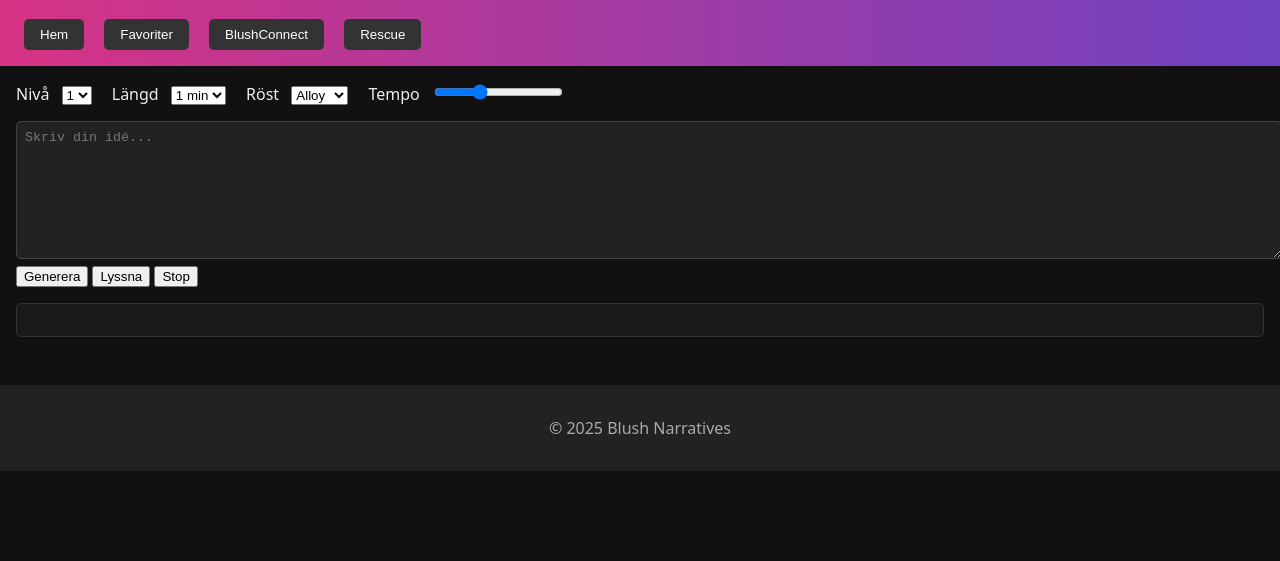
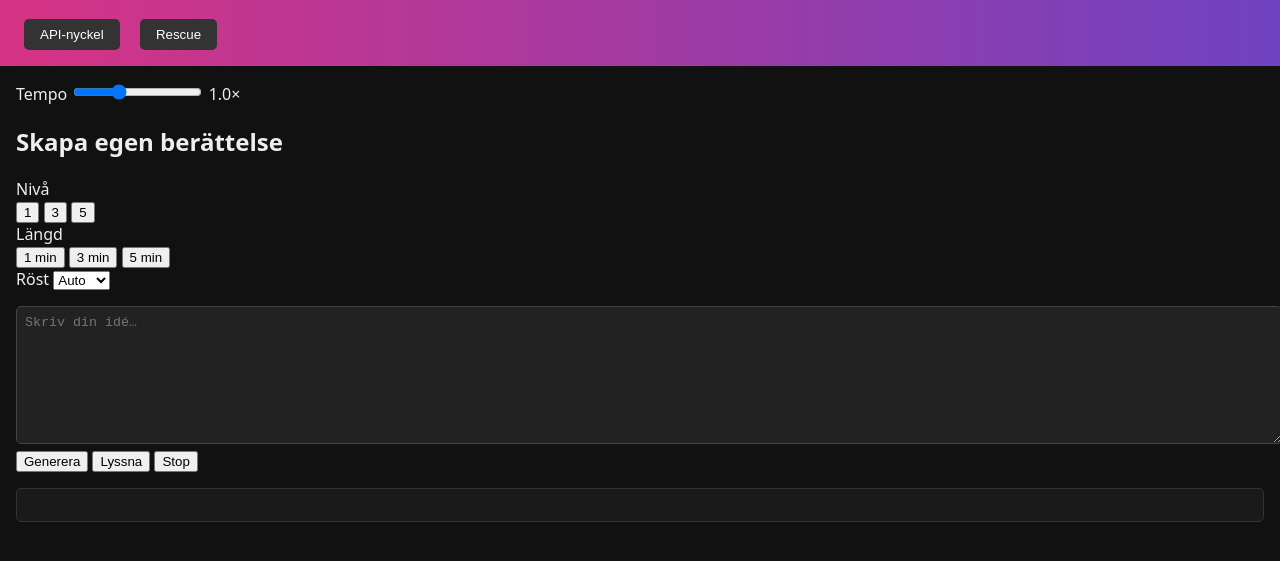
Before and after one commit to Bjortab/bn-demo, a plain HTML site: page index.html in a window 1280 px wide. Shown: the part 83-644 px from the top of the page. Drawn offline with Linux system fonts and the light colour scheme.

Commit message:
Update index.html

```diff
--- a/index.html
+++ b/index.html
@@ -1,69 +1,100 @@
-<!doctype html>
+<!DOCTYPE html>
 <html lang="sv">
 <head>
   <meta charset="utf-8" />
   <meta name="viewport" content="width=device-width, initial-scale=1" />
   <title>Blush Narratives</title>
-
-  <!-- Länk till stilmall -->
-  <link rel="stylesheet" href="styles.css" />
+  <link rel="preload" href="styles.css" as="style">
+  <link rel="stylesheet" href="styles.css">
 </head>
 <body>
-  <header>
+  <header class="topbar">
     <h1>Blush Narratives</h1>
-    <nav>
-      <button id="homeBtn">Hem</button>
-      <button id="favoritesBtn">Favoriter</button>
-      <button id="connectBtn">BlushConnect</button>
-      <button id="rescueBtn">Rescue</button>
+    <nav class="top-actions">
+      <button id="btnApiKey" class="ghost">API-nyckel</button>
+      <button id="btnRescue" class="ghost">Rescue</button>
     </nav>
   </header>
 
-  <main>
-    <section id="controls">
-      <label for="level">Nivå</label>
-      <select id="level">
-        <option value="1">1</option>
-        <option value="2">2</option>
-        <option value="3">3</option>
-        <option value="4">4</option>
-        <option value="5">5</option>
-      </select>
+  <main class="container">
+    <!-- Röstdemo / tempo -->
+    <section class="player-card">
+      <div class="row">
+        <label for="tempo">Tempo</label>
+        <input id="tempo" type="range" min="0.8" max="1.4" step="0.05" value="1.0" />
+        <span id="tempoVal">1.0×</span>
+      </div>
+    </section>
 
-      <label for="length">Längd</label>
-      <select id="length">
-        <option value="1">1 min</option>
-        <option value="3">3 min</option>
-        <option value="5">5 min</option>
-      </select>
+    <!-- Skapa egen berättelse -->
+    <section class="composer-card">
+      <h2>Skapa egen berättelse</h2>
 
-      <label for="voice">Röst</label>
+      <div class="row pillrow">
+        <span>Nivå</span>
+        <div class="pillgroup" id="levels">
+          <button data-level="1" class="pill active">1</button>
+          <button data-level="3" class="pill">3</button>
+          <button data-level="5" class="pill">5</button>
+        </div>
+
+        <span>Längd</span>
+        <div class="pillgroup" id="lengths">
+          <button data-min="1" class="pill">1 min</button>
+          <button data-min="3" class="pill active">3 min</button>
+          <button data-min="5" class="pill">5 min</button>
+        </div>
+
+        <span>Röst</span>
         <select id="voice">
+          <option value="auto">Auto</option>
           <option value="alloy">Alloy</option>
           <option value="coral">Coral</option>
           <option value="verse">Verse</option>
         </select>
+      </div>
 
-      <label for="tempo">Tempo</label>
-      <input type="range" id="tempo" min="0.5" max="2" step="0.1" value="1" />
-    </section>
+      <textarea id="userIdea" placeholder="Skriv din idé…"></textarea>
 
-    <section id="story">
-      <textarea id="userIdea" placeholder="Skriv din idé..."></textarea>
-      <div>
-        <button id="generateBtn">Generera</button>
-        <button id="listenBtn">Lyssna</button>
-        <button id="stopBtn">Stop</button>
+      <div class="actions">
+        <button id="btnGenerate" class="primary">Generera</button>
+        <button id="btnPlay" class="secondary">Lyssna</button>
+        <button id="btnStop" class="ghost">Stop</button>
       </div>
-      <div id="output"></div>
+
+      <div id="output" class="output"></div>
     </section>
   </main>
 
-  <footer>
-    <p>&copy; 2025 Blush Narratives</p>
-  </footer>
+  <!-- Rescue panel -->
+  <dialog id="rescue">
+    <article>
+      <header>
+        <strong>BN Rescue</strong>
+        <button id="closeRescue" class="ghost">Stäng</button>
+      </header>
 
-  <!-- Ladda alltid app.js sist -->
+      <div class="grid">
+        <label>OpenAI API-nyckel
+          <input id="apiKeyInput" type="password" placeholder="sk-..." />
+        </label>
+        <button id="saveApiKey" class="primary">Spara nyckel lokalt</button>
+      </div>
+
+      <p class="muted">Nyckeln sparas i din webbläsare (<code>localStorage</code>). Ta bort via “Rensa nyckel”.</p>
+
+      <div class="actions">
+        <button id="btnTestTTS" class="secondary">Testa röst</button>
+        <button id="btnClearKey" class="ghost">Rensa nyckel</button>
+      </div>
+
+      <pre id="dbg" class="dbg"></pre>
+    </article>
+  </dialog>
+
+  <!-- (valfri) global konfig – om du vill hårdkoda nyckel i demo -->
+  <!-- <script defer src="config.js"></script> -->
+
   <script defer src="app.js"></script>
 </body>
 </html>
```
Lines whose indentation alone changed are shown as unchanged.
